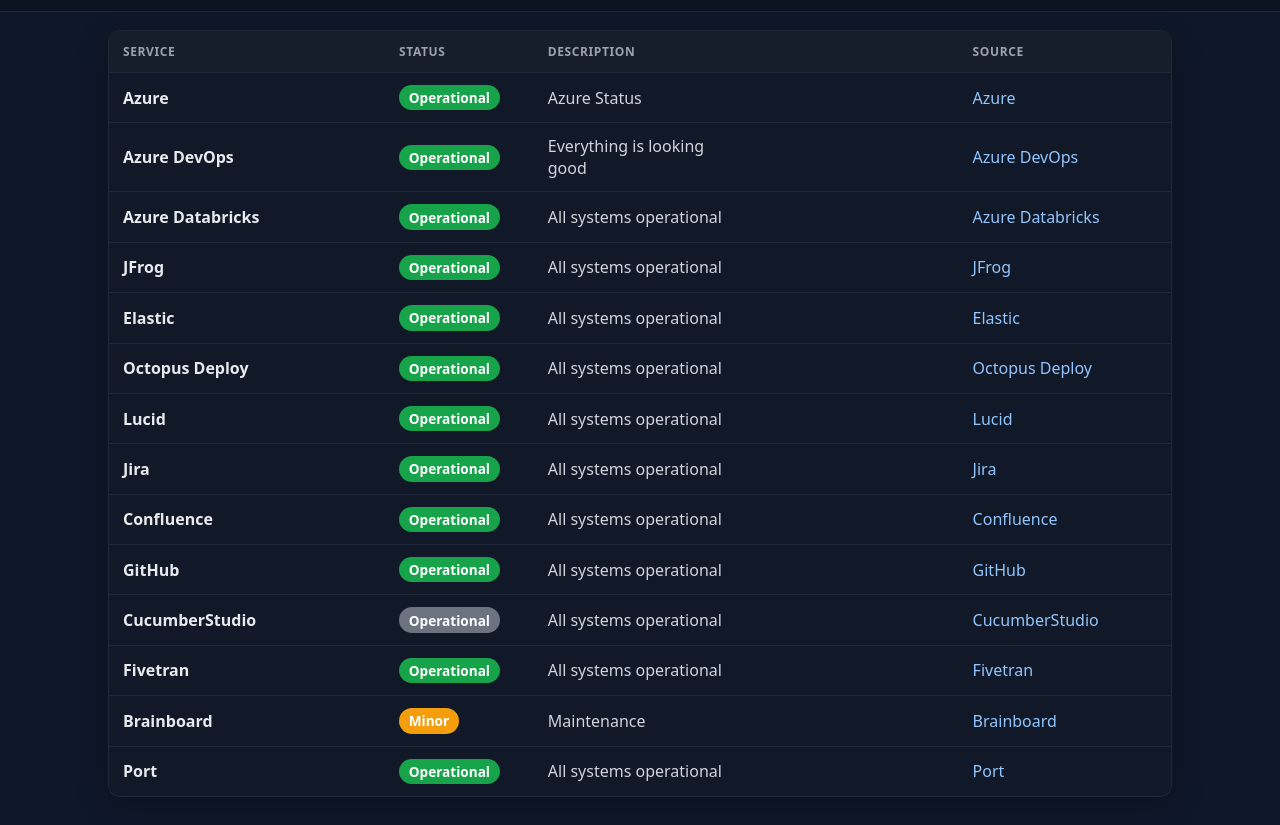
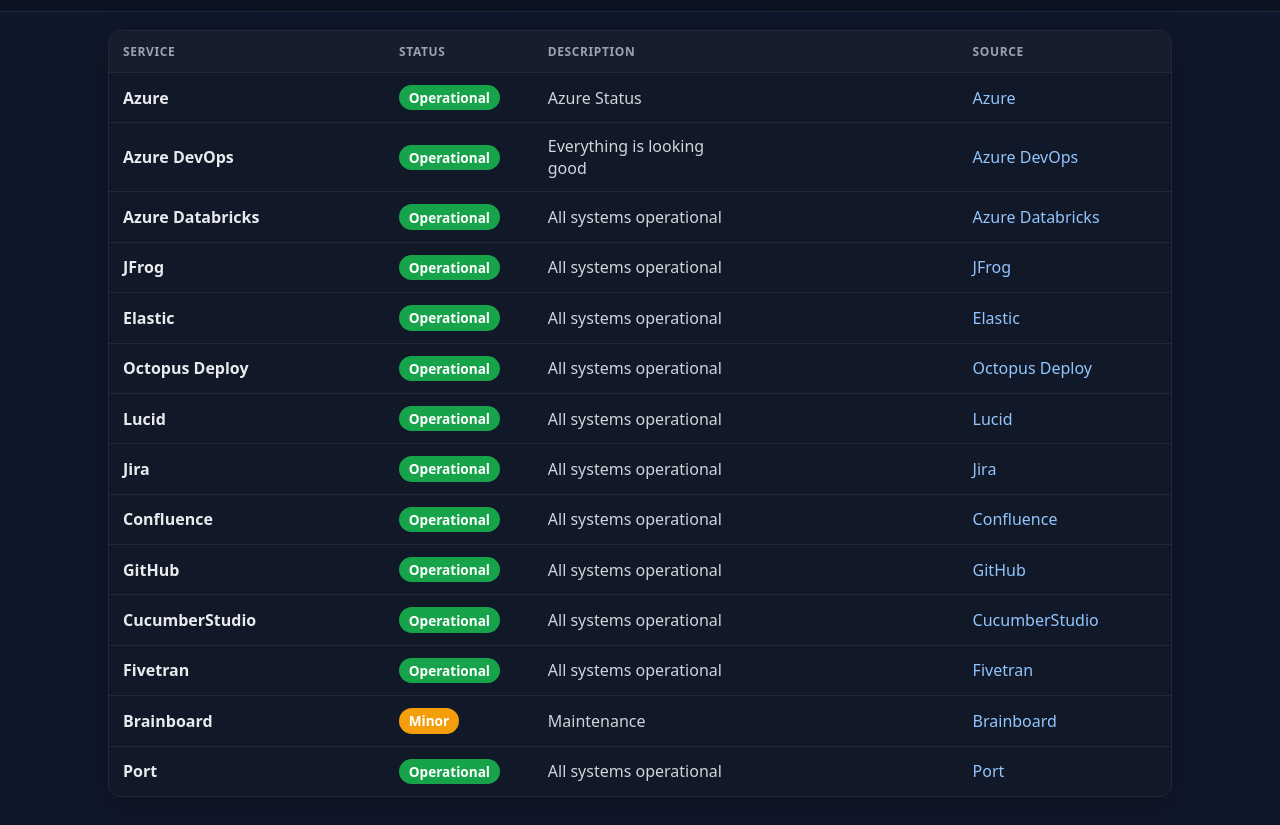
Before and after one commit to paweadi/status-dashboard_v4, a plain HTML site: page index.html in a window 1280 px wide. Shown: the part 89-914 px from the top of the page. Drawn offline with Linux system fonts and the light colour scheme.

Commit message:
Update CucumberStudio status badge color

```diff
--- a/index.html
+++ b/index.html
@@ -231,7 +231,7 @@
 <tr id="CucumberStudio">
 <td class="name" data-label="Service">CucumberStudio</td>
 <td class="status" data-label="Status">
-<span class="badge" style="background: #6b7280;">Operational</span>
+<span class="badge" style="background: #16a34a;">Operational</span>
 </td>
 <td class="desc description" data-label="Description">
                 All systems operational
```
